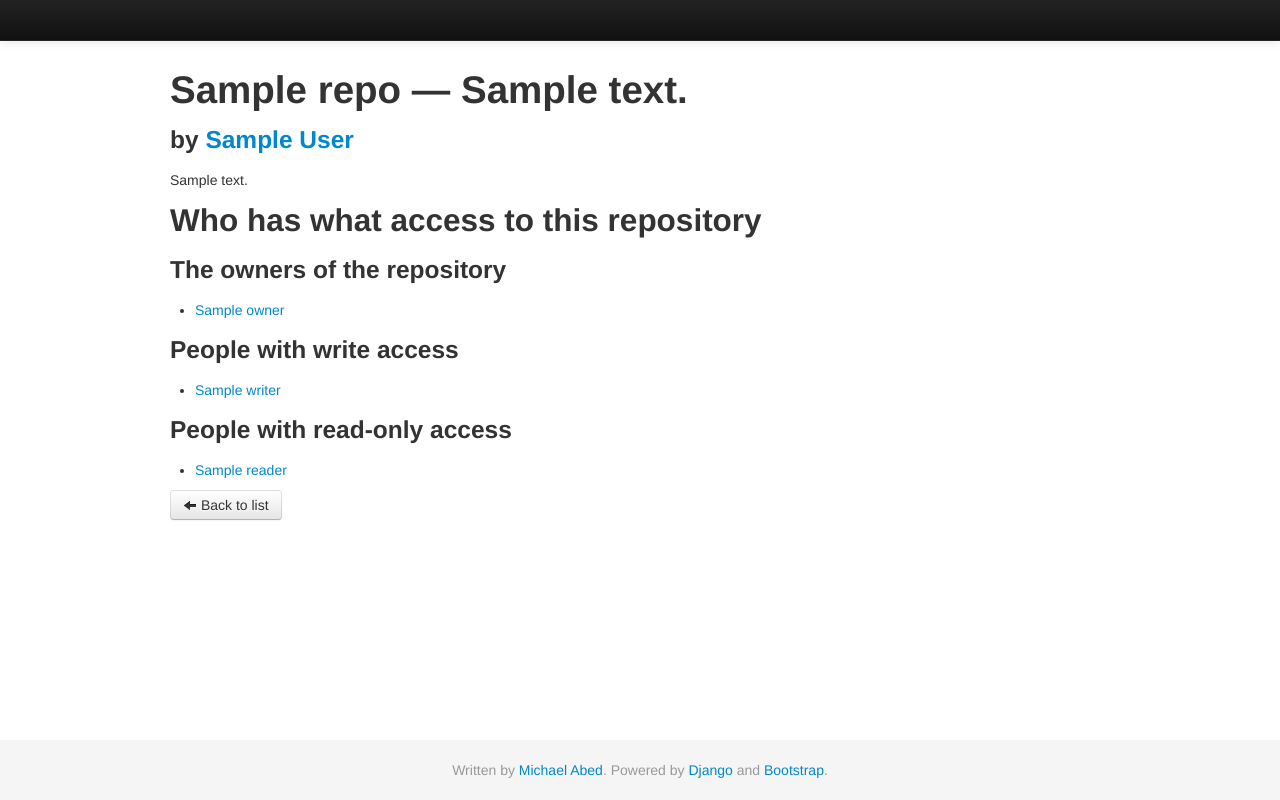
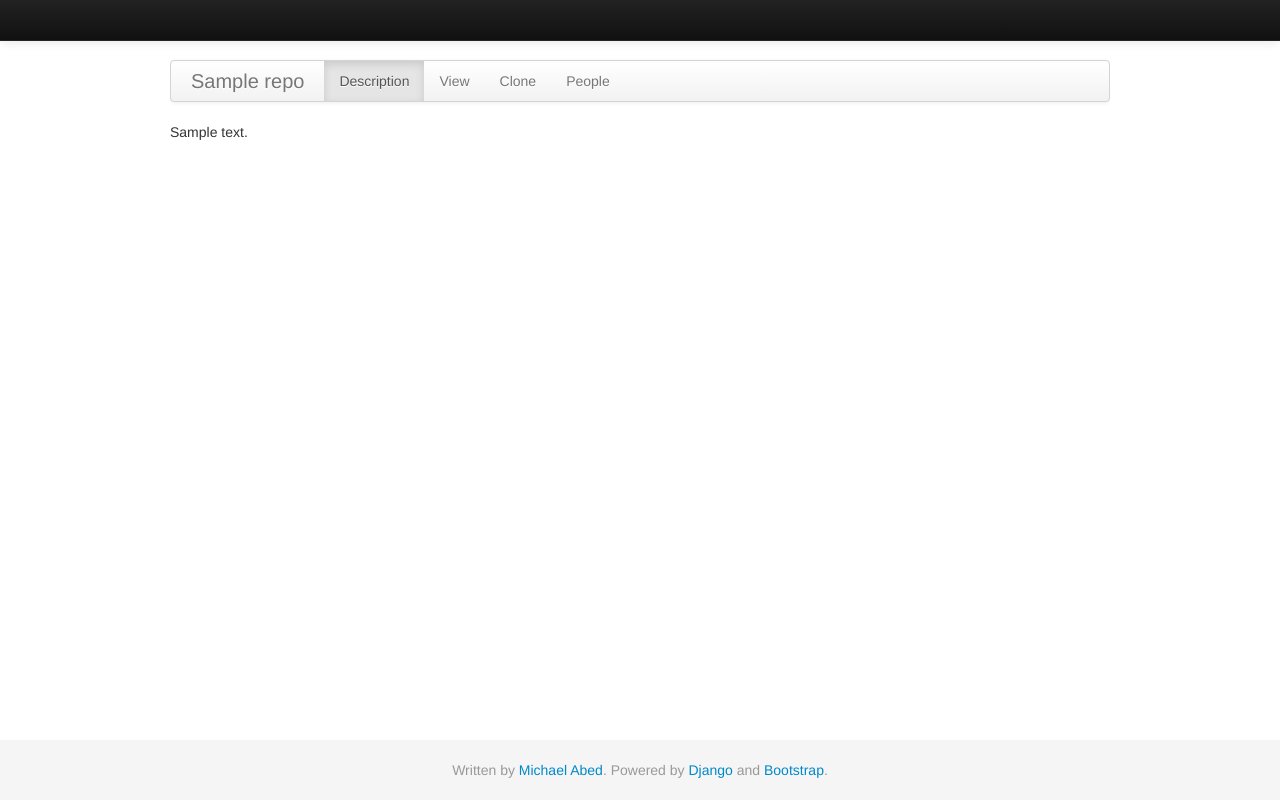
Before and after one commit to vault/bugit, a Django app: template repo_manage/templates/repo_manage/repo.html in a window 1280 px wide. Run offline with Django 3.2, Linux system fonts and the light colour scheme; tables that the repository leaves empty hold one stand-in row (values such as "Sample post"); the template is opened without the code that fills it: values that come from a table or form of the project are taken from there, most other values are stand-ins (such as "Sample title", 1, 10 or a date in 2020); some libraries are stand-ins or nearby versions.

Commit message:
update repo_manage to use tab bar

```diff
--- a/repo_manage/templates/repo_manage/repo.html
+++ b/repo_manage/templates/repo_manage/repo.html
@@ -1,58 +1,16 @@
-{% extends "base.html" %}
-
+{% extends "repo_manage/repo_nav.html" %}
 {% load markup %}
 
 {% block title %}Viewing {{ repo.name }} {% endblock %}
 
-{% block content %}
-<h1>{{ repo.name }} &mdash; {{ repo.description }}</h1>
-<h3>by <a href="{% url repo_list owner.username %}">{{ owner.get_full_name }}</a></h3>
-{% if can_see or can_edit %}
-<h3>Clone this repository</h3>
-{% if can_edit %}
-<pre>git clone {{ repo.get_clone_url }}</pre>
-<h3>Or push an existing repository</h3>
-<pre>git remote add origin {{ repo.get_clone_url }}
-git push origin master</pre>
-{% else %}
-<pre>git clone {{ repo.get_public_clone_url }}</pre>
-{% endif %}
-{% endif %}
-<p>{{ repo.long_description|markdown:"safe" }}</p>
-{% if owners %}
-<h2>Who has what access to this repository</h2>
-<h3>The owners of the repository</h3>
-    <ul>
-    {% for c in owners %}
-        <li><a href="{% url repo_list c.username %}">{{ c.get_full_name }}</a></li>
-    {% endfor %}
-    </ul>
-{% endif %}
-{% if writers %}
-<h3>People with write access</h3>
-    <ul>
-    {% for c in writers %}
-        <li><a href="{% url repo_list c.username %}">{{ c.get_full_name }}</a></li>
-    {% endfor %}
-    </ul>
-{% endif %}
-{% if readers %}
-<h3>People with read-only access</h3>
-    <ul>
-    {% for c in readers %}
-        <li><a href="{% url repo_list c.username %}">{{ c.get_full_name }}</a></li>
-    {% endfor %}
-    </ul>
-{% endif %}
-<div class="row">
-{% if can_see %}
-    <a class="span" href="{% url repo_browse owner.username repo.name %}"><button class="btn btn-primary" type="submit"><i class="icon-eye-open icon-white"></i> View</button></a>
-{% endif %}
-{% if can_edit %}
-    <a class="span" href="{% url repo_edit owner.username repo.name %}"><button class="btn" type="submit"><i class="icon-edit"></i> Edit</button></a>
-    <!--<form class="span" method="post" action="{% url repo_delete owner.username repo.name %}">{% csrf_token %}<button class="btn btn-danger" type="submit"><i class="icon-remove icon-white"></i> Delete</button></form>-->
-{% endif %}
-<a class="span" href="{% url repo_list owner.username %}"><button class="btn"><i class="icon-arrow-left"></i> Back to list</button></a>
+
+{%block repo_desc %}active{%endblock%}
+
+{% block inner_content %}
+
+<div id="repo_description">
+    {{ repo.long_description|markdown:"safe" }}
 </div>
 
+
 {% endblock %}
--- a/repo_manage/templates/repo_manage/repo_list.html
+++ b/repo_manage/templates/repo_manage/repo_list.html
@@ -17,7 +17,7 @@
     <ul>
         {% for repo in owned %}
         <li>
-        <a href="{% url repo_view repo.owner.username repo.name %}">{{ repo.name }}</a> &mdash; {{ repo.description }}
+        <a href="{% url repo_desc repo.owner.username repo.name %}">{{ repo.name }}</a> &mdash; {{ repo.description }}
         </li>
         {% endfor %}
     </ul>
@@ -40,7 +40,7 @@
 {% endifnotequal %}
 <ul>
     {% for repo in write %}
-    <li><a href="{% url repo_view repo.owner.username repo.name %}">{{ repo.owner.username }}/{{ repo.name }}</a>
+    <li><a href="{% url repo_desc repo.owner.username repo.name %}">{{ repo.owner.username }}/{{ repo.name }}</a>
     &mdash; {{ repo.description }}</li>
     </li>
     {% endfor %}
@@ -51,7 +51,7 @@
 <h3>Repos you can read from</h3>
 <ul>
     {% for repo in read %}
-    <li><a href="{% url repo_view repo.owner.username repo.name %}">{{ repo.owner.username }}/{{ repo.name }}</a>
+    <li><a href="{% url repo_desc repo.owner.username repo.name %}">{{ repo.owner.username }}/{{ repo.name }}</a>
     &mdash; {{ repo.description }}</li>
     </li>
     {% endfor %}
--- /dev/null
+++ b/repo_manage/templates/repo_manage/repo_nav.html
@@ -0,0 +1,25 @@
+
+{% extends "base.html" %}
+
+{% block title %} {% endblock %}
+
+{% block content %}
+
+<div class="navbar">
+    <div class="navbar-inner">
+        <a href="#" class="brand">{{ repo.name }}</a>
+        <ul class="nav">
+            <li class="{% block repo_desc %}{% endblock %}"><a href="{% url repo_desc owner.username repo.name %}">Description</a></li>
+            <li class="{% block repo_browse %}{% endblock %}"><a href="{% url repo_browse owner.username repo.name %}">View</a></li>
+            <li class="{% block repo_clone %}{% endblock %}"><a href="{% url repo_clone owner.username repo.name %}">Clone</a></li>
+            <li class="{% block repo_access %}{% endblock %}"><a href="{% url repo_access owner.username repo.name %}">People</a></li>
+
+            {% if can_edit %}
+                <li class="{% block repo_settings %}{% endblock %}"><a href="{% url repo_edit owner.username repo.name %}">Settings</a></li>
+            {% endif %}
+        </ul>
+    </div>
+
+</div>
+{% block inner_content %}{% endblock %}
+{% endblock %}
--- a/templates/base.html
+++ b/templates/base.html
@@ -14,6 +14,7 @@
             td input {margin-bottom:0!important;}
             td select {margin-bottom:0;}
         </style>
+        {% block style %} {% endblock %}
 
         <title>{% block title %}BU Git Hosting{% endblock %}</title>
     </head>
```
Also changed, not shown: repo_manage/templates/repo_manage/repo_access.html (added, +34 -0 lines), repo_manage/templates/repo_manage/repo_clone.html (added, +19 -0 lines), repo_manage/templates/repo_manage/repo_edit.html (+5 -5 lines).
